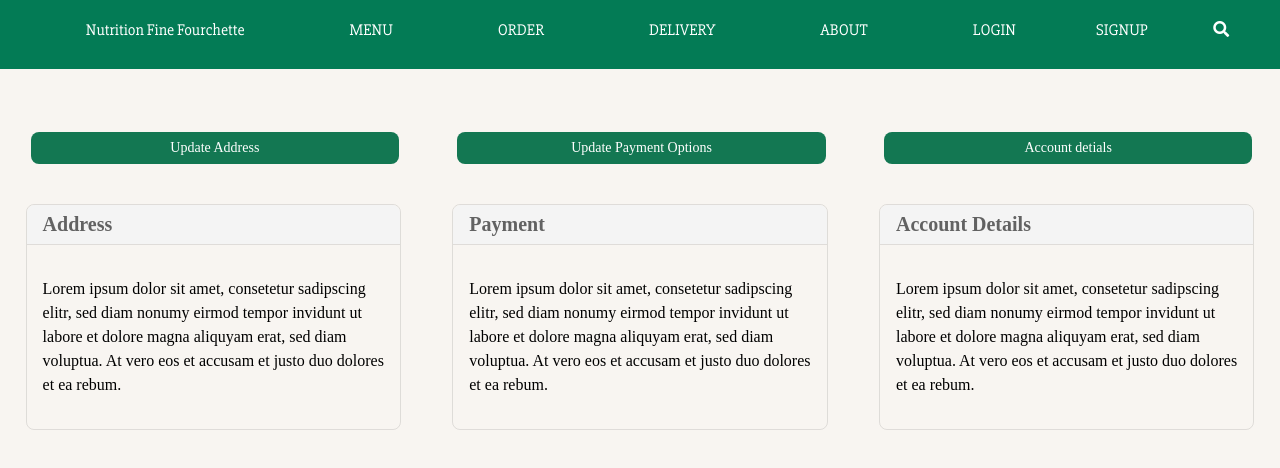
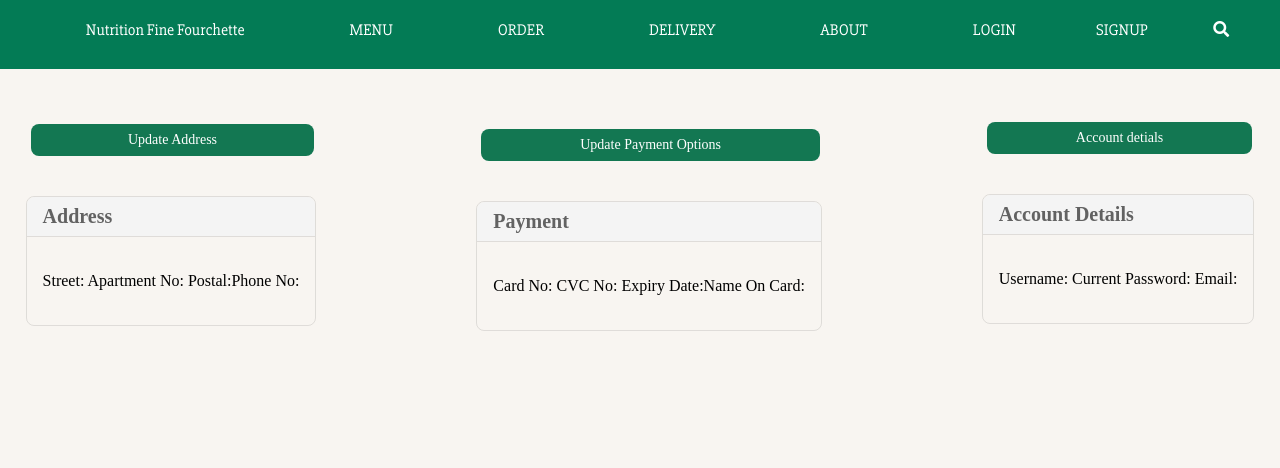
Before and after one commit to revirth/DecodeMTL-Cohort16-Final-Project, a React (Create React App) app in the folder frontend/: page /profile in a window 1280 px wide. Shown: the top 468 px of the page. Built offline with nearby package versions, Linux system fonts and the light colour scheme; no server answers; what react-stripe-elements would draw is missing.

Commit message:
minor updates

```diff
--- a/frontend/src/component/selleraccount/selleraccount.jsx
+++ b/frontend/src/component/selleraccount/selleraccount.jsx
@@ -11,7 +11,8 @@ export default class selleraccount extends Component {
     this.state = {
       shopdetails: false,
       uploaditems: false,
-      showitems: false
+      showitems: false,
+      sellerdetails: {}
     };
   }
   escFunction = event => {
@@ -24,9 +25,15 @@ export default class selleraccount extends Component {
       });
     }
   };
-  componentDidMount() {
+  componentDidMount = async () => {
     document.addEventListener("keydown", this.escFunction, false);
-  }
+    let response = await fetch(`/profile`);
+    let data = await response.json();
+
+    this.setState({ sellerdetails: data });
+
+    console.table("test", data);
+  };
   // componentWillUnmount() {
   //   document.removeEventListener("keydown", this.escFunction, false);
   // }
@@ -63,10 +70,11 @@ export default class selleraccount extends Component {
             </h1>
             <div class="pa3 bt b--black-10">
               <p class="f6 f5-ns lh-copy measure">
-                Lorem ipsum dolor sit amet, consetetur sadipscing elitr, sed
-                diam nonumy eirmod tempor invidunt ut labore et dolore magna
-                aliquyam erat, sed diam voluptua. At vero eos et accusam et
-                justo duo dolores et ea rebum.
+                Street: {this.state.sellerdetails.street}
+                Apartment No: {this.state.sellerdetails.apt}
+                Postal:{this.state.sellerdetails.postal}
+                Phone No:{this.state.sellerdetails.phone}
+                Shop Name : {this.state.sellerdetails.shopname}
               </p>
             </div>
           </article>
--- a/frontend/src/component/selleraccount/updateshoppopup.jsx
+++ b/frontend/src/component/selleraccount/updateshoppopup.jsx
@@ -31,6 +31,17 @@ export default class Shoppopup extends Component {
   };
   handleSubmit = event => {
     event.preventDefault();
+    let data = new FormData();
+    data.append("street", this.state.street);
+    data.append("apt", this.state.apt);
+    data.append("postal", this.state.postal);
+    data.append("phone", this.state.phone);
+    data.append("shopname", this.state.shopname);
+    fetch("/profile", {
+      method: "PUT",
+      body: data,
+      credentials: "include"
+    });
   };
   render() {
     return (
--- a/frontend/src/component/selleraccount/uploadItem.jsx
+++ b/frontend/src/component/selleraccount/uploadItem.jsx
@@ -8,7 +8,8 @@ export default class UploadItem extends Component {
     this.state = {
       namefood: "",
       price: "",
-      file: ""
+      file: "",
+      description: ""
     };
   }
 
@@ -22,8 +23,21 @@ export default class UploadItem extends Component {
   handlePrice = event => {
     this.setState({ price: event.target.value });
   };
+  handleDescription = event => {
+    this.setState({ description: event.target.value });
+  };
   handleSubmit = event => {
     event.preventDefault();
+    let data = new FormData();
+    data.append("name", this.state.namefood);
+    data.append("price", this.state.price);
+    data.append("imgUrl", this.state.file);
+    data.append("description", this.state.description);
+    fetch("/items", {
+      method: "POST",
+      body: data,
+      credentials: "include"
+    });
   };
   render() {
     return (
@@ -41,10 +55,17 @@ export default class UploadItem extends Component {
                 className="login-field"
                 id="Signupspace"
               />
+              <input
+                type="text"
+                placeholder="Enter Description"
+                onChange={this.handleDescription}
+                className="login-field"
+                id="Signupspace"
+              />
 
               <input
-                type="file"
-                // placeholder="Enter your apartment number(optional)"
+                type="text"
+                placeholder="Enter your Image URL"
                 onChange={this.handleFile}
                 className="login-field"
               />
--- a/frontend/src/component/userprofile/updatePaymentpopup.jsx
+++ b/frontend/src/component/userprofile/updatePaymentpopup.jsx
@@ -22,8 +22,8 @@ export default class Paymentpopup extends Component {
   expiryDate = event => {
     this.setState({ expirydate: event.target.value });
   };
-  cardName = event => {
-    this.setState({ name: event.target.value });
+  CardName = event => {
+    this.setState({ nameonCard: event.target.value });
   };
 
   handleSubmit = event => {
@@ -75,7 +75,7 @@ export default class Paymentpopup extends Component {
               <input
                 type="text"
                 placeholder="Enter name on the card"
-                onChange={this.Cardname}
+                onChange={this.CardName}
                 className="login-field"
                 required
               />
--- a/frontend/src/component/userprofile/userprofile.jsx
+++ b/frontend/src/component/userprofile/userprofile.jsx
@@ -11,7 +11,8 @@ export default class userprofile extends Component {
     this.state = {
       showaddress: false,
       payment: false,
-      accountdetails: false
+      accountdetails: false,
+      userdetails: {}
     };
   }
   escFunction = event => {
@@ -24,9 +25,15 @@ export default class userprofile extends Component {
       });
     }
   };
-  componentDidMount() {
+  componentDidMount = async () => {
     document.addEventListener("keydown", this.escFunction, false);
-  }
+    let response = await fetch(`/profile`);
+    let data = await response.json();
+
+    this.setState({ userdetails: data });
+
+    console.table("test", data);
+  };
   // componentWillUnmount() {
   //   document.removeEventListener("keydown", this.escFunction, false);
   // }
@@ -60,10 +67,10 @@ export default class userprofile extends Component {
             </h1>
             <div class="pa3 bt b--black-10">
               <p class="f6 f5-ns lh-copy measure">
-                Lorem ipsum dolor sit amet, consetetur sadipscing elitr, sed
-                diam nonumy eirmod tempor invidunt ut labore et dolore magna
-                aliquyam erat, sed diam voluptua. At vero eos et accusam et
-                justo duo dolores et ea rebum.
+                Street: {this.state.userdetails.street}
+                Apartment No: {this.state.userdetails.apt}
+                Postal:{this.state.userdetails.postal}
+                Phone No:{this.state.userdetails.phone}
               </p>
             </div>
 
@@ -83,10 +90,10 @@ export default class userprofile extends Component {
             </h1>
             <div class="pa3 bt b--black-10">
               <p class="f6 f5-ns lh-copy measure">
-                Lorem ipsum dolor sit amet, consetetur sadipscing elitr, sed
-                diam nonumy eirmod tempor invidunt ut labore et dolore magna
-                aliquyam erat, sed diam voluptua. At vero eos et accusam et
-                justo duo dolores et ea rebum.
+                Card No: {this.state.userdetails.cardno}
+                CVC No: {this.state.userdetails.cvc}
+                Expiry Date:{this.state.userdetails.expirydate}
+                Name On Card:{this.state.userdetails.nameonCard}
               </p>
             </div>
             {this.state.payment ? <Paymentpopup /> : null}
@@ -105,10 +112,9 @@ export default class userprofile extends Component {
             </h1>
             <div class="pa3 bt b--black-10">
               <p class="f6 f5-ns lh-copy measure">
-                Lorem ipsum dolor sit amet, consetetur sadipscing elitr, sed
-                diam nonumy eirmod tempor invidunt ut labore et dolore magna
-                aliquyam erat, sed diam voluptua. At vero eos et accusam et
-                justo duo dolores et ea rebum.
+                Username: {this.state.userdetails.username}
+                Current Password: {this.state.userdetails.password}
+                Email: {this.state.userdetails.email}
               </p>
             </div>
             {this.state.accountdetails ? <Accountdetails /> : null}
```
